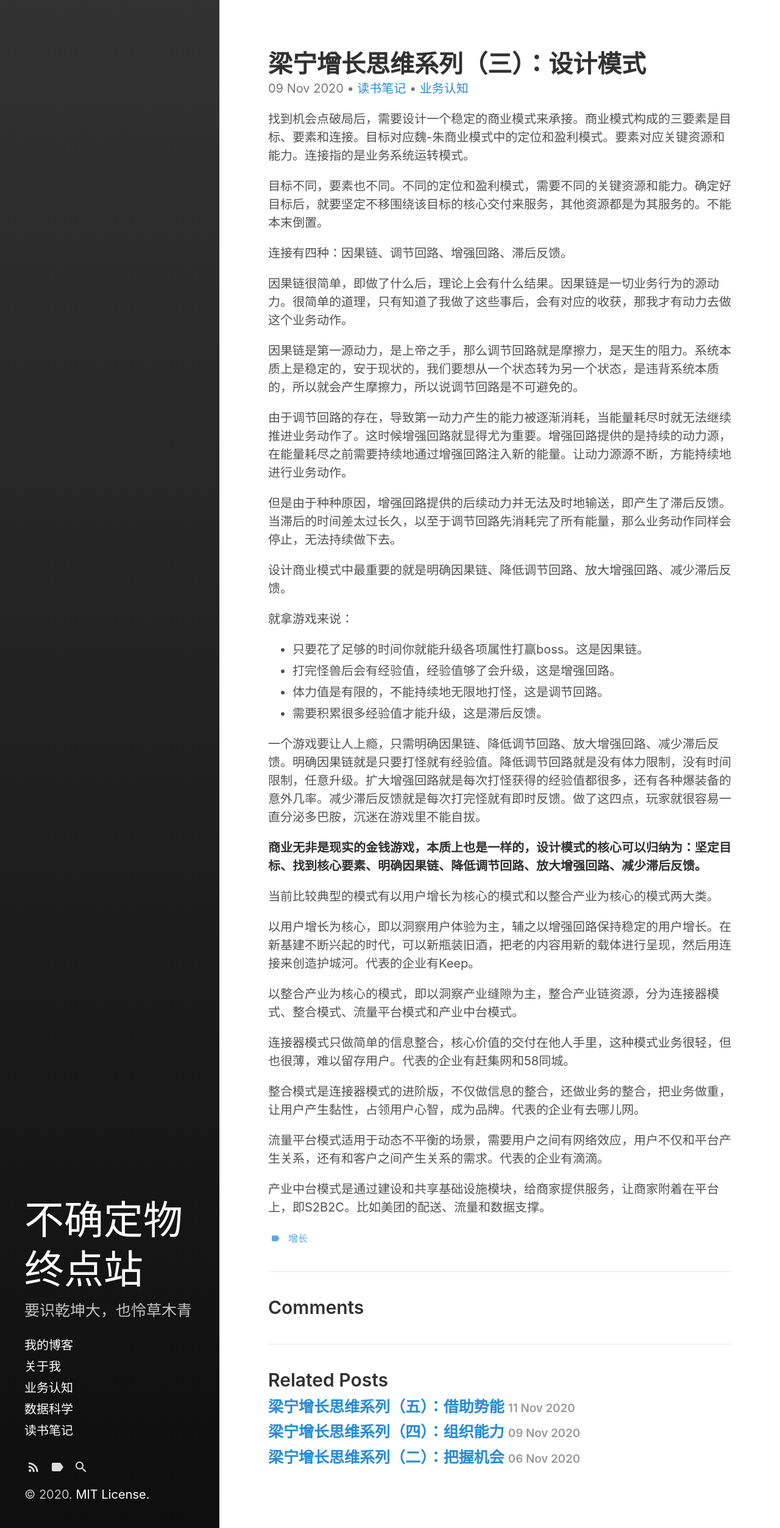
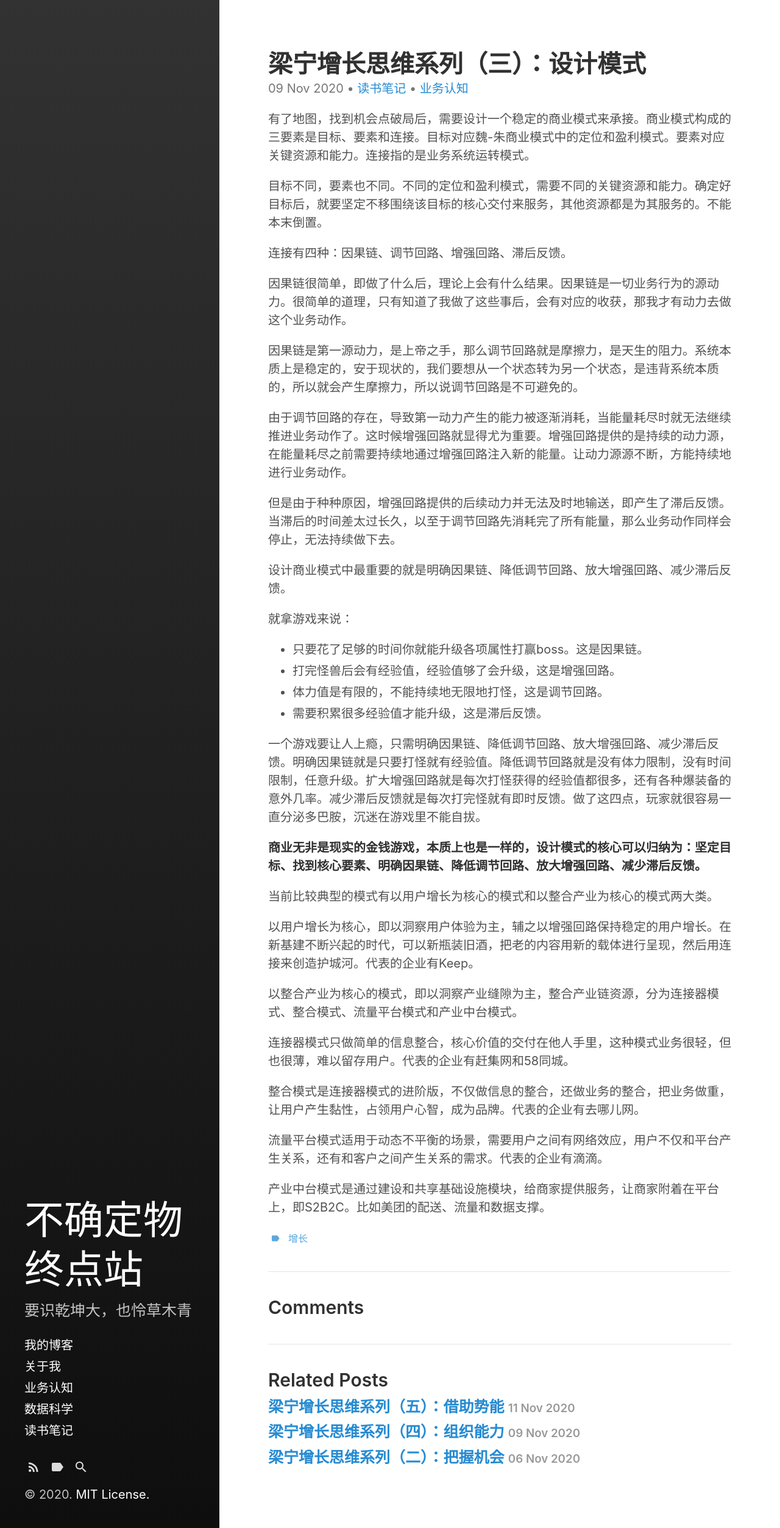
Before and after one commit to Bin0Lin/Bin0Lin.github.io, a Jekyll site: the page built from _posts/2020-11-09-梁宁增长思维系列（三）：设计模式.md, in a window 1280 px wide. Shown: the whole page at 61% size. Built offline with Jekyll 4.4.1, drawn with Linux system fonts in a browser that asks for light colours.

Commit message:
Update and rename 2020-11-09-梁宁增长思维系列（三）：设计商业模式.md to 2020-11-09-梁宁增长思维系列（三）：设计模式.md

```diff
--- a/_posts/2020-11-09-梁宁增长思维系列（三）：设计商业模式.md
+++ b/_posts/2020-11-09-梁宁增长思维系列（三）：设计模式.md
@@ -9,7 +9,7 @@ tags:
     - 增长
 ---
 
-找到机会点破局后，需要设计一个稳定的商业模式来承接。商业模式构成的三要素是目标、要素和连接。目标对应魏-朱商业模式中的定位和盈利模式。要素对应关键资源和能力。连接指的是业务系统运转模式。
+有了地图，找到机会点破局后，需要设计一个稳定的商业模式来承接。商业模式构成的三要素是目标、要素和连接。目标对应魏-朱商业模式中的定位和盈利模式。要素对应关键资源和能力。连接指的是业务系统运转模式。
 
 目标不同，要素也不同。不同的定位和盈利模式，需要不同的关键资源和能力。确定好目标后，就要坚定不移围绕该目标的核心交付来服务，其他资源都是为其服务的。不能本末倒置。
 
```
